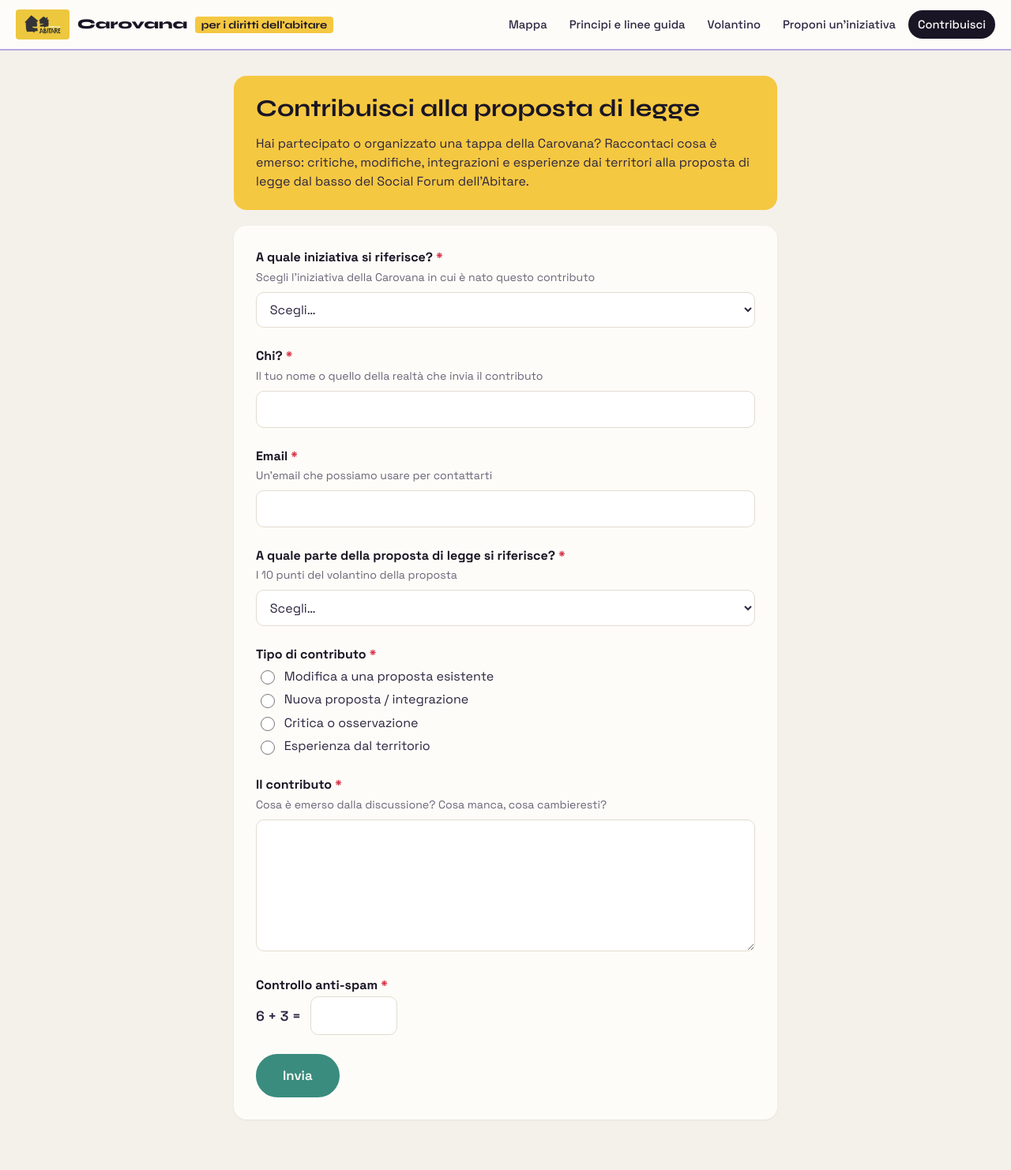
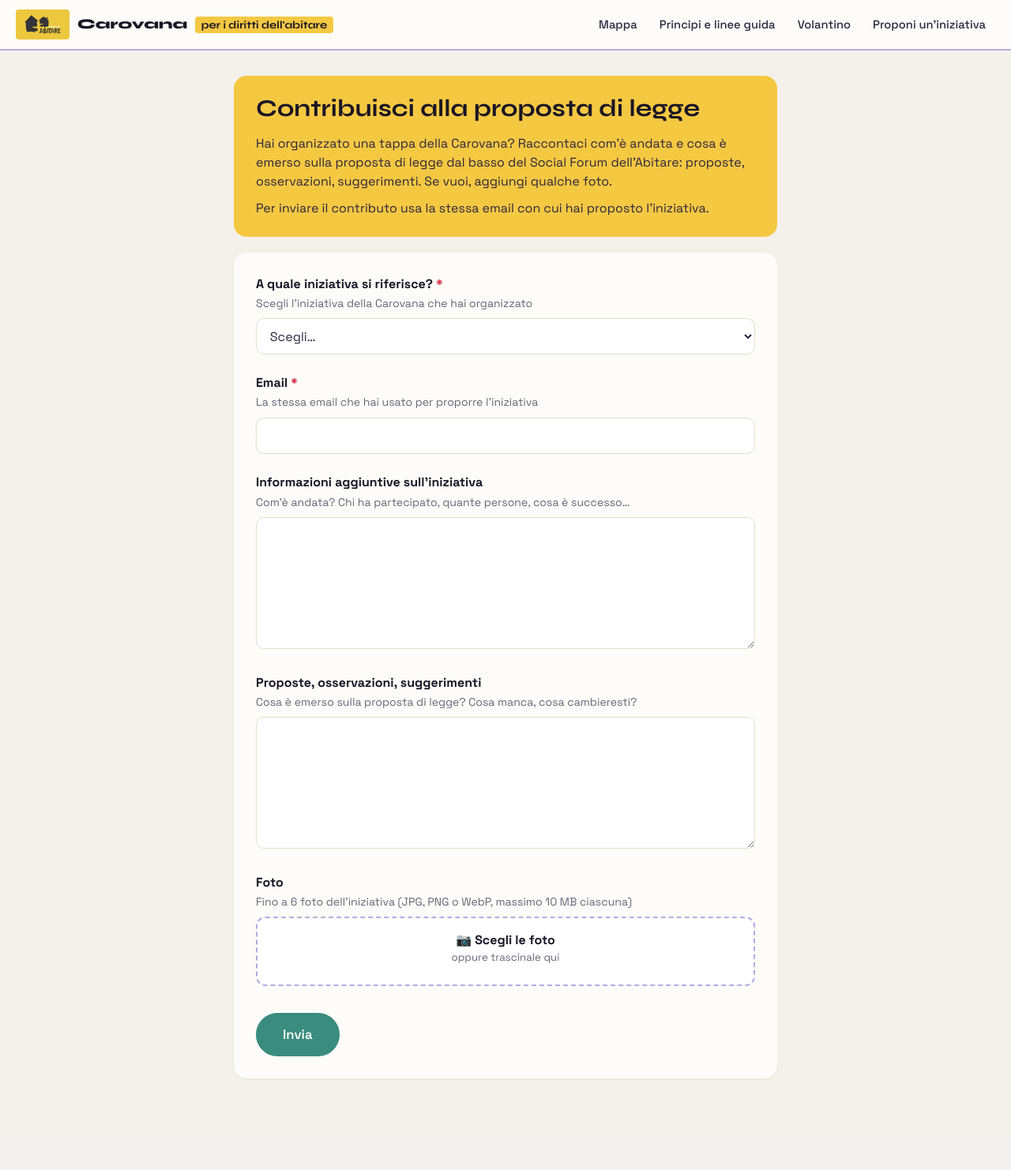
Before and after one commit to Lychfindel/carovana-sfa, a Flask app: page /contribuisci in a window 1280 px wide. Shown: the whole page at 79% size. After the commit the page ends 1367 px from the top, so only its background shows below. Run offline with Flask 3, Linux system fonts and the light colour scheme; some libraries are stand-ins or nearby versions.

Commit message:
contribuisci now hidden. improved map

```diff
--- a/app.py
+++ b/app.py
@@ -4,17 +4,22 @@ Piccolo sito Flask: mappa delle iniziative, form "proponi", form "contribuisci"
 e pagina admin nascosta per approvare/modificare i dati salvati in CSV.
 """
 import csv
+import io
 import os
 import random
+import re
 import secrets
+import shutil
 import threading
 import uuid
+import warnings
 from datetime import datetime
 from functools import wraps
 from pathlib import Path
 
 from flask import (Flask, abort, jsonify, redirect, render_template, request,
-                   send_file, session, url_for)
+                   send_file, send_from_directory, session, url_for)
+from PIL import Image, ImageOps, UnidentifiedImageError
 
 BASE_DIR = Path(__file__).resolve().parent
 DATA_DIR = Path(os.environ.get("CAROVANA_DATA_DIR", BASE_DIR / "data"))
@@ -40,7 +45,7 @@ app.config.update(
     SESSION_COOKIE_HTTPONLY=True,
     SESSION_COOKIE_SAMESITE="Lax",
     SESSION_COOKIE_SECURE=os.environ.get("COOKIE_SECURE") == "1",
-    MAX_CONTENT_LENGTH=1024 * 1024,
+    MAX_CONTENT_LENGTH=64 * 1024 * 1024,  # le foto dei contributi
 )
 
 # ---------------------------------------------------------------------------
@@ -76,36 +81,20 @@ FORM_INIZIATIVA = [
      "placeholder": "https://sfa.ocio-venezia.it/"},
 ]
 
-# NB: il Google Form di riferimento non è pubblico; questi campi sono una
-# proposta da allineare alle domande reali.
 FORM_CONTRIBUTO = [
     {"name": "iniziativa_id", "label": "A quale iniziativa si riferisce?", "type": "iniziativa",
      "required": True, "public": False,
-     "help": "Scegli l'iniziativa della Carovana in cui è nato questo contributo"},
-    {"name": "chi", "label": "Chi?", "type": "text", "required": True, "public": True,
-     "help": "Il tuo nome o quello della realtà che invia il contributo"},
+     "help": "Scegli l'iniziativa della Carovana che hai organizzato"},
     {"name": "email", "label": "Email", "type": "email", "required": True, "public": False,
-     "help": "Un'email che possiamo usare per contattarti"},
-    {"name": "parte", "label": "A quale parte della proposta di legge si riferisce?",
-     "type": "select", "required": True, "public": True,
-     "help": "I 10 punti del volantino della proposta",
-     "options": ["Proposta nel suo complesso",
-                 "1. La casa come diritto garantito dallo Stato",
-                 "2. Più case popolari, meglio mantenute",
-                 "3. Affitti sociali a prezzi sostenibili",
-                 "4. Regolazione affitti",
-                 "5. Transizione ecologica equa",
-                 "6. Stop alle speculazioni",
-                 "7. Politiche abitative e rigenerazione urbana",
-                 "8. Mappatura e recupero degli immobili inutilizzati",
-                 "9. Riforma della fiscalità immobiliare",
-                 "10. Rafforzamento della Pubblica Amministrazione",
-                 "Altro"]},
-    {"name": "tipo", "label": "Tipo di contributo", "type": "radio", "required": True, "public": True,
-     "options": ["Modifica a una proposta esistente", "Nuova proposta / integrazione",
-                 "Critica o osservazione", "Esperienza dal territorio"]},
-    {"name": "contributo", "label": "Il contributo", "type": "textarea", "required": True,
-     "public": True, "help": "Cosa è emerso dalla discussione? Cosa manca, cosa cambieresti?"},
+     "help": "La stessa email che hai usato per proporre l'iniziativa"},
+    {"name": "info", "label": "Informazioni aggiuntive sull'iniziativa", "type": "textarea",
+     "required": False, "public": True,
+     "help": "Com'è andata? Chi ha partecipato, quante persone, cosa è successo…"},
+    {"name": "proposte", "label": "Proposte, osservazioni, suggerimenti", "type": "textarea",
+     "required": False, "public": True,
+     "help": "Cosa è emerso sulla proposta di legge? Cosa manca, cosa cambieresti?"},
+    {"name": "foto", "label": "Foto", "type": "foto", "required": False, "public": True,
+     "help": "Fino a 6 foto dell'iniziativa (JPG, PNG o WebP, massimo 10 MB ciascuna)"},
 ]
 
 META_START = ["id", "inviato_il"]
@@ -183,6 +172,76 @@ def approved_iniziative():
 
 
 # ---------------------------------------------------------------------------
+# Foto dei contributi: data/foto/<id contributo>/<n>.jpg (+ <n>_t.jpg miniatura)
+# ---------------------------------------------------------------------------
+FOTO_DIR = DATA_DIR / "foto"
+FOTO_MAX, FOTO_MAX_BYTES = 6, 10 * 1024 * 1024
+Image.MAX_IMAGE_PIXELS = 60_000_000
+warnings.simplefilter("error", Image.DecompressionBombWarning)
+RE_ID = re.compile(r"^[0-9a-f]{8}$")
+RE_FOTO = re.compile(r"^\d{1,2}(_t)?\.jpg$")
+
+
+def foto_list(value):
+    return [n for n in (value or "").split(";") if RE_FOTO.match(n) and not n.endswith("_t.jpg")]
+
+
+def save_photos(files, cid):
+    """Ricodifica le foto caricate in JPEG (toglie i metadati EXIF, es. la posizione GPS).
+    Restituisce (nomi, errore)."""
+    files = [f for f in files if f and f.filename]
+    if not files:
+        return [], None
+    if len(files) > FOTO_MAX:
+        return [], f"Puoi caricare al massimo {FOTO_MAX} foto"
+    folder = FOTO_DIR / cid
+    folder.mkdir(parents=True, exist_ok=True)
+    names = []
+    try:
+        for n, f in enumerate(files, 1):
+            data = f.read(FOTO_MAX_BYTES + 1)
+            if len(data) > FOTO_MAX_BYTES:
+                raise ValueError(f"«{f.filename}» supera i 10 MB")
+            try:
+                img = Image.open(io.BytesIO(data))
+                if img.format not in ("JPEG", "MPO", "PNG", "WEBP"):
+                    raise ValueError
+                img = ImageOps.exif_transpose(img)  # raddrizza le foto scattate col telefono
+                img.load()
+            except (ValueError, UnidentifiedImageError, OSError, SyntaxError,
+                    Image.DecompressionBombError, Image.DecompressionBombWarning):
+                raise ValueError(f"«{f.filename}» non è una foto JPG, PNG o WebP valida")
+            if img.mode in ("RGBA", "LA", "P"):
+                img = img.convert("RGBA")
+                bg = Image.new("RGB", img.size, "white")
+                bg.paste(img, mask=img.getchannel("A"))
+                img = bg
+            else:
+                img = img.convert("RGB")
+            for suffix, size, quality in (("", 2000, 85), ("_t", 480, 80)):
+                copy = img.copy()
+                copy.thumbnail((size, size))
+                copy.save(folder / f"{n}{suffix}.jpg", "JPEG", quality=quality, optimize=True)
+            names.append(f"{n}.jpg")
+    except ValueError as e:
+        shutil.rmtree(folder, ignore_errors=True)
+        return [], str(e)
+    return names, None
+
+
+def delete_photos(cid, keep=()):
+    folder = FOTO_DIR / cid
+    if not RE_ID.match(cid) or not folder.is_dir():
+        return
+    keep = set(keep) | {n.replace(".jpg", "_t.jpg") for n in keep}
+    for p in folder.iterdir():
+        if p.name not in keep:
+            p.unlink()
+    if not any(folder.iterdir()):
+        folder.rmdir()
+
+
+# ---------------------------------------------------------------------------
 # Form handling
 # ---------------------------------------------------------------------------
 def new_captcha():
@@ -194,6 +253,8 @@ def new_captcha():
 def validate(form, data):
     row, errors = {}, {}
     for f in form:
+        if f["type"] == "foto":
+            continue  # gestite a parte da save_photos
         if f["type"] == "map":
             lat, lng = data.get("lat", "").strip(), data.get("lng", "").strip()
             try:
@@ -217,14 +278,31 @@ def validate(form, data):
                 datetime.strptime(v, "%Y-%m-%dT%H:%M")
             except ValueError:
                 errors[f["name"]] = "Data non valida"
-        elif f["type"] == "iniziativa" and v and v != "generale" \
+        elif f["type"] == "iniziativa" and v \
                 and v not in {r["id"] for r in approved_iniziative()}:
             errors[f["name"]] = "Iniziativa non trovata"
         row[f["name"]] = v[:5000]
     return row, errors
 
 
-def handle_form(table, template, **ctx):
+def check_email_iniziativa(row, errors):
+    """Antispam del form contributi: l'email deve essere quella usata per proporre l'iniziativa."""
+    if errors.get("iniziativa_id") or errors.get("email"):
+        return
+    ini = next((r for r in read_rows("iniziative") if r["id"] == row["iniziativa_id"]), None)
+    if not ini or ini["email"].strip().lower() != row["email"].strip().lower():
+        errors["email"] = "L'email non corrisponde a quella usata per proporre questa iniziativa"
+
+
+def check_contributo(row, errors):
+    check_email_iniziativa(row, errors)
+    # nessun campo del contenuto è obbligatorio, ma un contributo vuoto non ha senso
+    if not row.get("info") and not row.get("proposte") \
+            and not any(f.filename for f in request.files.getlist("foto")):
+        errors["proposte"] = "Scrivi qualcosa o aggiungi almeno una foto"
+
+
+def handle_form(table, template, captcha=True, check=None, **ctx):
     form = TABLES[table]["form"]
     values, errors, sent = {}, {}, False
     if request.method == "POST":
@@ -233,19 +311,29 @@ def handle_form(table, template, **ctx):
             sent = True
         else:
             row, errors = validate(form, values)
-            try:
-                if int(values.get("captcha", "")) != session.get("captcha"):
-                    raise ValueError
-            except ValueError:
-                errors["captcha"] = "Risultato sbagliato, riprova"
+            if captcha:
+                try:
+                    if int(values.get("captcha", "")) != session.get("captcha"):
+                        raise ValueError
+                except ValueError:
+                    errors["captcha"] = "Risultato sbagliato, riprova"
+            if check:
+                check(row, errors)
+            row["id"] = uuid.uuid4().hex[:8]
+            if not errors and any(f["type"] == "foto" for f in form):
+                names, err = save_photos(request.files.getlist("foto"), row["id"])
+                if err:
+                    errors["foto"] = err
+                row["foto"] = ";".join(names)
             if not errors:
-                row.update(id=uuid.uuid4().hex[:8],
-                           inviato_il=datetime.now().strftime("%Y-%m-%d %H:%M:%S"),
+                row.update(inviato_il=datetime.now().strftime("%Y-%m-%d %H:%M:%S"),
                            approvata="False")
                 append_row(table, row)
                 sent = True
+    has_files = any(f.filename for f in request.files.getlist("foto")) if request.method == "POST" else False
     return render_template(template, fields=form, values=values, errors=errors, sent=sent,
-                           captcha=new_captcha(), **ctx)
+                           captcha=new_captcha() if captcha else None,
+                           files_lost=bool(errors) and has_files, **ctx)
 
 
 # ---------------------------------------------------------------------------
@@ -273,8 +361,26 @@ def proponi():
 
 @app.route("/contribuisci", methods=["GET", "POST"])
 def contribuisci():
-    return handle_form("contributi", "contribuisci.html", iniziative=approved_iniziative(),
+    return handle_form("contributi", "contribuisci.html", captcha=False, check=check_contributo,
+                       iniziative=approved_iniziative(),
                        preselect=request.args.get("iniziativa", ""))
+
+
+def foto_url(cid, name, thumb=False):
+    return url_for("foto", cid=cid, name=name.replace(".jpg", "_t.jpg") if thumb else name)
+
+
+@app.route("/foto/<cid>/<name>")
+def foto(cid, name):
+    if not RE_ID.match(cid) or not RE_FOTO.match(name):
+        abort(404)
+    if not session.get("admin"):  # il pubblico vede solo le foto dei contributi approvati
+        c = next((r for r in read_rows("contributi") if r["id"] == cid), None)
+        if not c or not is_true(c["approvata"]):
+            abort(404)
+    resp = send_from_directory(FOTO_DIR / cid, name, max_age=3600)
+    resp.headers["X-Content-Type-Options"] = "nosniff"
+    return resp
 
 
 @app.route("/api/iniziative")
@@ -284,14 +390,17 @@ def api_iniziative():
     contributi = {}
     for c in read_rows("contributi"):
         if is_true(c["approvata"]):
-            contributi.setdefault(c["iniziativa_id"], []).append({k: c[k] for k in con_cols})
+            item = {k: c[k] for k in con_cols}
+            item["foto"] = [{"url": foto_url(c["id"], n), "thumb": foto_url(c["id"], n, True)}
+                            for n in foto_list(c["foto"])]
+            contributi.setdefault(c["iniziativa_id"], []).append(item)
     out = []
     for r in approved_iniziative():
         item = {k: r[k] for k in ini_cols}
         item.update(id=r["id"], lat=float(r["lat"]), lng=float(r["lng"]),
                     contributi=contributi.get(r["id"], []))
         out.append(item)
-    return jsonify(iniziative=out, contributi_generali=contributi.get("generale", []))
+    return jsonify(iniziative=out)
 
 
 # ---------------------------------------------------------------------------
@@ -319,7 +428,8 @@ def admin():
         return render_template("admin_login.html", error=error)
     schema = {name: {"columns": t["columns"],
                      "fields": {f["name"]: f for f in t["form"]}} for name, t in TABLES.items()}
-    return render_template("admin.html", schema=schema, csrf=session["csrf"])
+    return render_template("admin.html", schema=schema, csrf=session["csrf"],
+                           foto_base=url_for("foto", cid="__ID__", name="__N__"))
 
 
 @app.route(f"/{ADMIN_PATH}/esci")
@@ -341,10 +451,16 @@ def admin_api(table):
     clean = []
     for r in rows:
         r = {c: str(r.get(c, "")) for c in TABLES[table]["columns"]}
-        r["id"] = r["id"] or uuid.uuid4().hex[:8]
+        r["id"] = r["id"] if RE_ID.match(r["id"]) else uuid.uuid4().hex[:8]
         r["approvata"] = "True" if is_true(r["approvata"]) else "False"
+        if "foto" in r:
+            r["foto"] = ";".join(foto_list(r["foto"]))
         clean.append(r)
     with _lock:
+        if table == "contributi":  # elimina dal disco le foto tolte o dei contributi eliminati
+            keep = {r["id"]: foto_list(r["foto"]) for r in clean}
+            for old in read_rows(table):
+                delete_photos(old["id"], keep.get(old["id"], ()))
         write_rows(table, clean)
     return jsonify(ok=True, rows=clean)
 
--- a/requirements.txt
+++ b/requirements.txt
@@ -1,2 +1,3 @@
 flask>=3.0
 gunicorn>=22
+pillow>=10
--- /dev/null
+++ b/static/foto.js
@@ -0,0 +1,33 @@
+// Anteprima e controlli delle foto scelte nel form "contribuisci"
+(function () {
+  const input = document.querySelector('input[type=file][name=foto]');
+  if (!input) return;
+  const box = document.getElementById(input.id + '-previews');
+  const drop = input.closest('.file-drop');
+  const max = +input.dataset.max, maxMb = +input.dataset.maxMb;
+  const el = (tag, cls, text) => {
+    const e = document.createElement(tag);
+    if (cls) e.className = cls;
+    if (text != null) e.textContent = text;
+    return e;
+  };
+
+  function render() {
+    box.innerHTML = '';
+    const files = [...input.files];
+    const msgs = [];
+    if (files.length > max) msgs.push('Puoi caricare al massimo ' + max + ' foto: togline ' + (files.length - max) + '.');
+    files.forEach((f) => {
+      const card = el('figure', 'file-preview');
+      const img = el('img'); img.alt = ''; img.src = URL.createObjectURL(f);
+      img.onload = () => URL.revokeObjectURL(img.src);
+      card.append(img, el('figcaption', null, f.name));
+      if (f.size > maxMb * 1024 * 1024) { card.classList.add('too-big'); msgs.push('«' + f.name + '» supera i ' + maxMb + ' MB.'); }
+      box.append(card);
+    });
+    msgs.forEach((m) => box.append(el('p', 'error', m)));
+  }
+  input.addEventListener('change', render);
+  ['dragenter', 'dragover'].forEach((ev) => drop.addEventListener(ev, () => drop.classList.add('is-over')));
+  ['dragleave', 'drop'].forEach((ev) => drop.addEventListener(ev, () => drop.classList.remove('is-over')));
+})();
--- a/static/style.css
+++ b/static/style.css
@@ -150,6 +161,16 @@ input, textarea, select { font: inherit; color: var(--text); }
 .choices { display: flex; flex-direction: column; gap: .35rem; border: 1.5px solid transparent; border-radius: 10px; }
 .choice { display: flex; gap: .55rem; align-items: center; cursor: pointer; font-weight: 400; }
 .choice input { accent-color: var(--teal); width: 18px; height: 18px; }
+.file-drop { position: relative; display: flex; align-items: center; justify-content: center; min-height: 5.5rem; border: 2px dashed var(--lavender); border-radius: 12px; background: #fff; cursor: pointer; text-align: center; padding: 1rem; font-weight: 600; transition: background .15s, border-color .15s; }
+.file-drop:hover, .file-drop.is-over { background: var(--paper); border-color: var(--teal); }
+.file-drop input { position: absolute; inset: 0; opacity: 0; cursor: pointer; }
+.file-drop small { display: block; font-weight: 400; color: var(--muted); }
+.file-previews { display: grid; grid-template-columns: repeat(auto-fill, minmax(96px, 1fr)); gap: .5rem; margin-top: .6rem; }
+.file-preview { margin: 0; font-size: .72rem; color: var(--muted); }
+.file-preview img { width: 100%; aspect-ratio: 1; object-fit: cover; border-radius: 8px; display: block; }
+.file-preview figcaption { overflow: hidden; text-overflow: ellipsis; white-space: nowrap; margin-top: .15rem; }
+.file-preview.too-big img { outline: 3px solid var(--red); }
+.file-previews .error { grid-column: 1 / -1; }
 .picker-search { display: flex; gap: .5rem; margin-bottom: .35rem; }
 .picker-search input { flex: 1; }
 .geo-msg { font-size: .85rem; color: var(--green-dark); margin: 0 0 .35rem; min-height: 1em; }
--- a/templates/_form.html
+++ b/templates/_form.html
@@ -25,8 +25,13 @@
       {% for i in iniziative %}
       <option value="{{ i.id }}" {% if cur == i.id %}selected{% endif %}>{{ i.data[:10] | replace('-', '/') }} · {{ i.citta }} – {{ i.titolo }}</option>
       {% endfor %}
-      <option value="generale" {% if cur == 'generale' %}selected{% endif %}>Nessuna in particolare (contributo generale)</option>
     </select>
+  {% elif f.type == 'foto' %}
+    <label class="file-drop" for="f-{{ f.name }}">
+      <input id="f-{{ f.name }}" name="{{ f.name }}" type="file" accept="image/jpeg,image/png,image/webp" multiple data-max="6" data-max-mb="10">
+      <span class="file-drop-txt">📷 Scegli le foto <small>oppure trascinale qui</small></span>
+    </label>
+    <div class="file-previews" id="f-{{ f.name }}-previews" aria-live="polite"></div>
   {% elif f.type == 'map' %}
     <div class="picker">
       <div class="picker-search">
@@ -45,10 +50,12 @@
   {% if err %}<p class="error">{{ err }}</p>{% endif %}
 </div>
 {% endfor %}
+{% if captcha %}
 {% set err = errors.get('captcha') %}
 <div class="field captcha{% if err %} has-error{% endif %}">
   <label for="f-captcha">Controllo anti-spam <span class="req">*</span></label>
   <div class="captcha-row"><span>{{ captcha }}</span><input id="f-captcha" name="captcha" inputmode="numeric" autocomplete="off" required></div>
   {% if err %}<p class="error">{{ err }}</p>{% endif %}
 </div>
+{% endif %}
 {% endmacro %}
--- a/templates/admin.html
+++ b/templates/admin.html
@@ -34,7 +34,8 @@
     schema: {{ schema | tojson }},
     csrf: {{ csrf | tojson }},
     api: {{ url_for('admin_api', table='__T__') | tojson }},
-    csv: {{ url_for('admin_csv', table='__T__') | tojson }}
+    csv: {{ url_for('admin_csv', table='__T__') | tojson }},
+    foto: {{ foto_base | tojson }}
   };
 </script>
 <script src="{{ url_for('static', filename='admin.js') }}"></script>
--- a/templates/base.html
+++ b/templates/base.html
@@ -23,7 +23,6 @@
       <a href="{{ url_for('principi') }}" {% if request.endpoint == 'principi' %}aria-current="page"{% endif %}>Principi e linee guida</a>
       <a href="{{ url_for('volantino') }}" {% if request.endpoint == 'volantino' %}aria-current="page"{% endif %}>Volantino</a>
       <a href="{{ url_for('proponi') }}" {% if request.endpoint == 'proponi' %}aria-current="page"{% endif %}>Proponi un'iniziativa</a>
-      <a href="{{ url_for('contribuisci') }}" {% if request.endpoint == 'contribuisci' %}aria-current="page"{% endif %}>Contribuisci</a>
     </nav>
   </header>
   {% block content %}{% endblock %}
--- a/templates/contribuisci.html
+++ b/templates/contribuisci.html
@@ -1,25 +1,28 @@
 {% extends 'base.html' %}
 {% from '_form.html' import render_fields with context %}
 {% block title %}Contribuisci alla proposta{% endblock %}
+{% block head %}<meta name="robots" content="noindex, nofollow">{% endblock %}
 {% block body_class %}page-form{% endblock %}
 {% block content %}
 <main class="form-wrap">
   <div class="form-intro">
     <h1>Contribuisci alla proposta di legge</h1>
-    <p>Hai partecipato o organizzato una tappa della Carovana? Raccontaci cosa è emerso: critiche, modifiche, integrazioni e esperienze dai territori alla proposta di legge dal basso del Social Forum dell'Abitare.</p>
+    <p>Hai organizzato una tappa della Carovana? Raccontaci com'è andata e cosa è emerso sulla proposta di legge dal basso del Social Forum dell'Abitare: proposte, osservazioni, suggerimenti. Se vuoi, aggiungi qualche foto.</p>
+    <p>Per inviare il contributo usa la stessa email con cui hai proposto l'iniziativa.</p>
   </div>
   {% if sent %}
   <div class="done">
     <h2>Grazie per il tuo contributo!</h2>
-    <p>Lo leggeremo con attenzione. Una volta approvato comparirà nella scheda dell'iniziativa sulla mappa.</p>
+    <p>Lo leggeremo con attenzione. Una volta approvato comparirà, con le foto, nella scheda dell'iniziativa sulla mappa.</p>
     <p><a class="btn" href="{{ url_for('home') }}">Torna alla mappa</a> <a class="btn btn-ghost" href="{{ url_for('contribuisci') }}">Invia un altro contributo</a></p>
   </div>
   {% else %}
-  <form method="post" class="form" novalidate>
-    {% if errors %}<p class="form-error" role="alert">Controlla i campi segnati in rosso.</p>{% endif %}
+  <form method="post" class="form" enctype="multipart/form-data" novalidate>
+    {% if errors %}<p class="form-error" role="alert">Controlla i campi segnati in rosso.{% if files_lost %} Per sicurezza il browser non conserva i file: seleziona di nuovo le foto.{% endif %}</p>{% endif %}
     {{ render_fields(fields, values, errors, iniziative, preselect) }}
     <button type="submit" class="btn btn-big">Invia</button>
   </form>
   {% endif %}
 </main>
 {% endblock %}
+{% block scripts %}<script src="{{ url_for('static', filename='foto.js') }}"></script>{% endblock %}
--- a/templates/home.html
+++ b/templates/home.html
@@ -10,7 +10,6 @@
         <p class="intro-docs">Leggi la proposta: <a href="{{ url_for('volantino') }}">i 10 punti</a> · <a href="{{ url_for('principi') }}">principi e linee guida</a></p>
         <div class="intro-ctas">
           <a class="btn btn-small" href="{{ url_for('proponi') }}">+ Proponi un'iniziativa</a>
-          <a class="btn btn-small btn-ghost" href="{{ url_for('contribuisci') }}">Invia un contributo</a>
         </div>
       </div>
       <div class="legend">
@@ -38,8 +37,8 @@
 {% block scripts %}
 <script src="https://cdnjs.cloudflare.com/ajax/libs/leaflet.markercluster/1.5.3/leaflet.markercluster.min.js"></script>
 <script>
-  window.CONTRIBUISCI_URL = "{{ url_for('contribuisci') }}";
   window.REGIONI_URL = "{{ url_for('static', filename='italia-regioni.geojson') }}";
+  window.MASCHERA_URL = "{{ url_for('static', filename='italia-maschera.geojson') }}";
 </script>
 <script src="{{ url_for('static', filename='home.js') }}"></script>
 {% endblock %}
--- a/templates/principi.html
+++ b/templates/principi.html
@@ -104,7 +104,7 @@
       <aside class="doc-cta-box">
         <h2>Mettila alla prova nel tuo territorio</h2>
         <p>Discuti questi principi, aggiungi ciò che manca e restituiscici ciò che emerge.</p>
-        <p><a class="btn btn-small" href="{{ url_for('proponi') }}">Proponi un'iniziativa</a> <a class="btn btn-small btn-ghost" href="{{ url_for('contribuisci') }}">Invia un contributo</a></p>
+        <p><a class="btn btn-small" href="{{ url_for('proponi') }}">Proponi un'iniziativa</a></p>
       </aside>
     </article>
   </div>
--- a/templates/volantino.html
+++ b/templates/volantino.html
@@ -58,8 +58,8 @@
 
   <aside class="doc-cta-box">
     <h2>Discutiamone nel tuo territorio</h2>
-    <p>La Carovana porta questi punti in giro per l'Italia: organizza una tappa o racconta cosa è emerso dalle vostre discussioni.</p>
-    <p><a class="btn btn-small" href="{{ url_for('proponi') }}">Proponi un'iniziativa</a> <a class="btn btn-small btn-ghost" href="{{ url_for('contribuisci') }}">Invia un contributo</a></p>
+    <p>La Carovana porta questi punti in giro per l'Italia: organizza una tappa nella tua città.</p>
+    <p><a class="btn btn-small" href="{{ url_for('proponi') }}">Proponi un'iniziativa</a></p>
   </aside>
 </main>
 {% endblock %}
```
Also changed, not shown: other parts of static/style.css (+22 -6 lines), static/admin.js (+29 -2 lines), static/home.js (+81 -40 lines), README.md, 2 other files.
